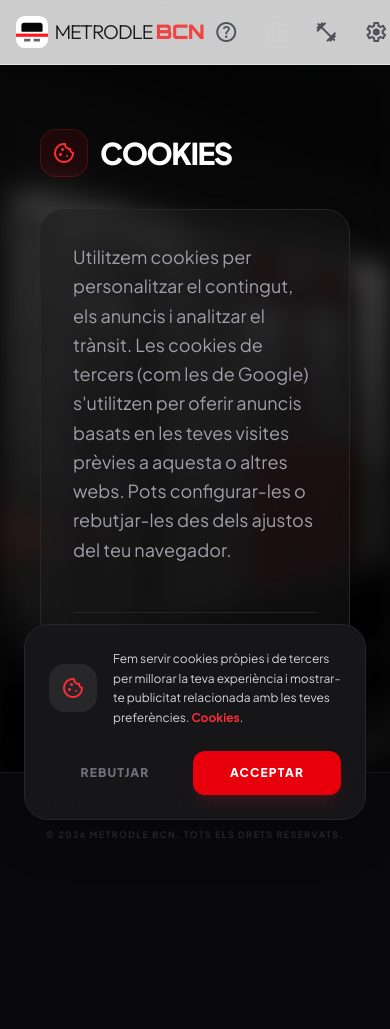
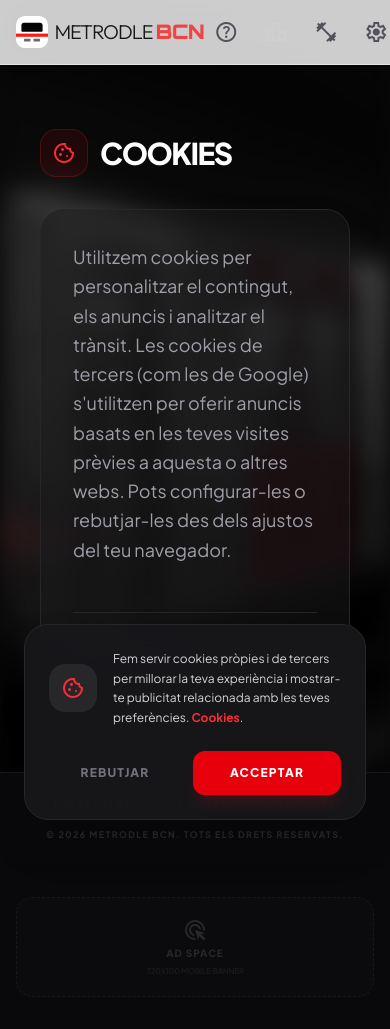
Before and after one commit to cabr3ra/metrodlebcn, a React (Vite) app: page /#/cookies in a window 390 px wide. Before the commit the page ends 865 px from the top, so only its background shows below. Built offline with nearby package versions, Linux system fonts and the light colour scheme; no server answers.

Commit message:
UI: Enhanced ad responsiveness with adaptive lateral sizes and mobile bottom placement

```diff
--- a/App.tsx
+++ b/App.tsx
@@ -93,6 +93,7 @@
       </main>
 
       <Footer />
+      <AdPlaceholder position="bottom" />
 
       {showHowTo && (
         <HowToPlay
--- a/components/AdPlaceholder.tsx
+++ b/components/AdPlaceholder.tsx
@@ -2,16 +2,36 @@
 import React from 'react';
 
 interface AdPlaceholderProps {
-    position: 'left' | 'right';
+    position: 'left' | 'right' | 'bottom';
 }
 
 const AdPlaceholder: React.FC<AdPlaceholderProps> = ({ position }) => {
+    if (position === 'bottom') {
+        return (
+            <div className="w-full max-w-4xl mx-auto px-4 py-8 min-[1300px]:hidden">
+                <div className="w-full h-[100px] bg-zinc-900/20 border border-dashed border-zinc-800/50 rounded-2xl flex flex-col items-center justify-center p-4 text-center group transition-colors hover:border-zinc-700">
+                    <span className="material-symbols-outlined text-zinc-800 group-hover:text-zinc-700 mb-1 text-xl transition-colors">ads_click</span>
+                    <span className="text-[10px] uppercase font-black tracking-widest text-zinc-800 group-hover:text-zinc-700 transition-colors">Ad Space</span>
+                    <div className="mt-1 text-[8px] text-zinc-800/50 uppercase font-bold tracking-tight">320x100 Mobile Banner</div>
+                </div>
+            </div>
+        );
+    }
+
     return (
-        <div className={`hidden 2xl:flex flex-col items-center justify-start py-8 fixed top-24 bottom-32 w-[300px] ${position === 'left' ? 'left-42' : 'right-42'}`}>
+        <div className={`
+      hidden min-[1300px]:flex flex-col items-center justify-start py-8 fixed top-24 bottom-32 transition-all duration-500
+      ${position === 'left' ? 'left-4 min-[1800px]:left-12' : 'right-4 min-[1800px]:right-12'}
+      w-[200px] min-[1800px]:w-[300px]
+    `}>
             <div className="w-full h-full bg-zinc-900/20 border border-dashed border-zinc-800/50 rounded-3xl flex flex-col items-center justify-center p-4 text-center group transition-colors hover:border-zinc-700">
-                <span className="material-symbols-outlined text-zinc-800 group-hover:text-zinc-700 mb-2">ads_click</span>
-                <span className="text-[10px] uppercase font-black tracking-widest text-zinc-800 group-hover:text-zinc-700">Ad Space</span>
-                <div className="mt-2 text-[8px] text-zinc-800/50 uppercase font-bold tracking-tight">300x600 Skyscraper</div>
+                <span className="material-symbols-outlined text-zinc-800 group-hover:text-zinc-700 mb-2 transition-colors">ads_click</span>
+                <span className="text-[10px] uppercase font-black tracking-widest text-zinc-800 group-hover:text-zinc-700 transition-colors">Ad Space</span>
+                <div className="mt-2 text-[8px] text-zinc-800/50 uppercase font-bold tracking-tight">
+                    <span className="min-[1800px]:hidden">160x600</span>
+                    <span className="hidden min-[1800px]:inline">300x600</span>
+                    {' '}Skyscraper
+                </div>
             </div>
         </div>
     );
--- a/index.html
+++ b/index.html
@@ -4,13 +4,13 @@
 <head>
   <meta charset="utf-8" />
   <meta content="width=device-width, initial-scale=1.0" name="viewport" />
-  <title>Metrodle BCN | El joc diari del Metro de Barcelona</title>
+  <title>Metrodle BCN</title>
   <meta name="description"
     content="Endevina l'estació secreta de Metro de Barcelona cada dia. Un repte diari per als amants del transport públic i la ciutat." />
 
   <!-- Open Graph / Social Media -->
   <meta property="og:type" content="website" />
-  <meta property="og:title" content="Metrodle BCN | Endevina l'estació" />
+  <meta property="og:title" content="Metrodle BCN" />
   <meta property="og:description"
     content="El joc diari inspirat en Wordle sobre el Metro de Barcelona. Pots endevinar l'estació d'avui?" />
   <meta property="og:image" content="/og-image.png" />
```
